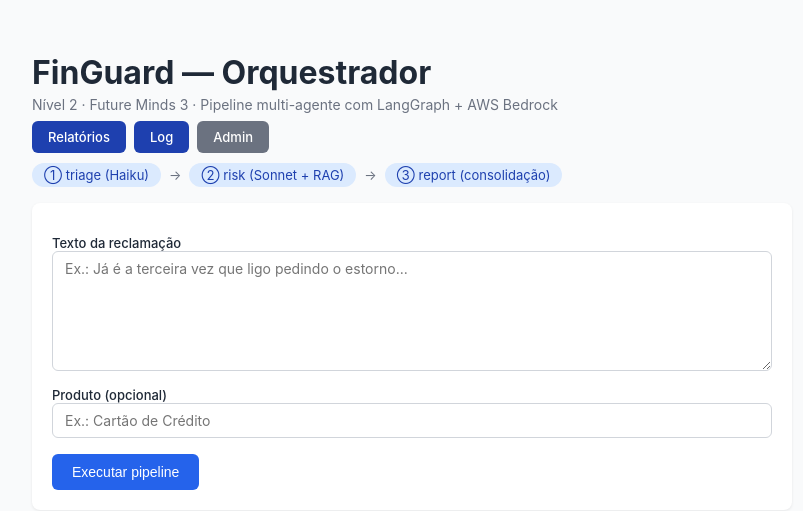
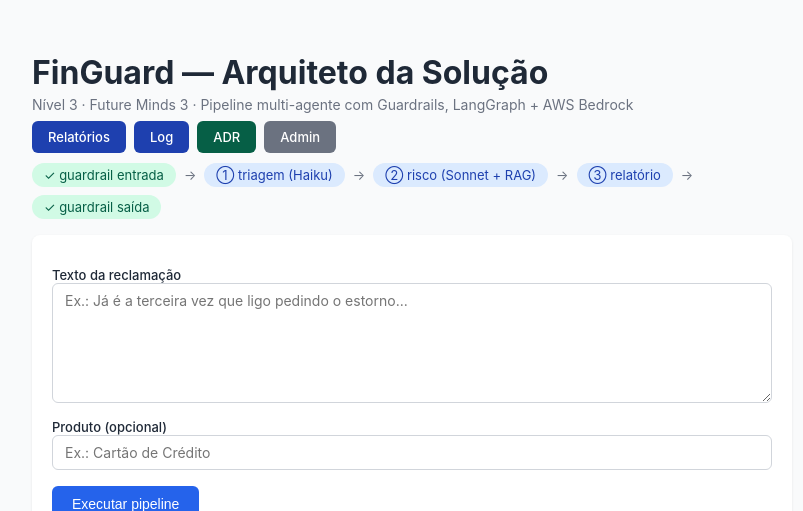
Before and after one commit to Rolmer1964/finguard-fm3, a FastAPI app: page / in a window 1280 px wide. Shown: the top 511 px of the page, without its empty margins (228-1031 px from the left). Run offline with FastAPI, Linux system fonts and the light colour scheme.

Commit message:
chore: atualiza todas as referências de Nível 2 para Nível 3
- index.html.j2: título, subtítulo, pipeline visual com guardrails e link ADR
- report_writer.py: cabeçalho do relatório MD
- settings.py: comentário do bloco RAG
- .env.example: header + variáveis GUARDRAIL_ID/GUARDRAIL_VERSION
- Makefile: help text
- README.md: reescrito para refletir arquitetura do Nível 3 (guardrails, ADR, grafo atualizado)

```diff
--- a/app/src/report_writer.py
+++ b/app/src/report_writer.py
@@ -35,7 +35,7 @@ def _build_recommendations(by_category: dict, by_risk: dict, critical: list) ->
 
 def _render_md(items: list[dict], totals: dict, critical: list, recs: list[str]) -> str:
     lines = [
-        "# FinGuard — Relatório Gerencial (Nível 2)",
+        "# FinGuard — Relatório Gerencial (Nível 3)",
         "",
         f"_Gerado em {datetime.utcnow().isoformat(timespec='seconds')}Z_",
         "",
--- a/app/src/settings.py
+++ b/app/src/settings.py
@@ -23,7 +23,7 @@ class Settings(BaseSettings):
     GUARDRAIL_ID: str | None = None
     GUARDRAIL_VERSION: str = "DRAFT"
 
-    # ---- RAG (sempre ativo no nível 2 — alimenta o agente de risco) ----
+    # ---- RAG (alimenta o agente de risco com trechos da Política Interna) ----
     RAG_DOCS_DIR: str = "/app/assets/docs"
     RAG_INDEX_DIR: str = "/app/assets/index"
     RAG_TOP_K: int = 4
--- a/app/src/templates/index.html.j2
+++ b/app/src/templates/index.html.j2
@@ -2,7 +2,7 @@
 <html lang="pt-BR">
 <head>
 <meta charset="utf-8">
-<title>FinGuard — Orquestrador (Nível 2)</title>
+<title>FinGuard — Arquiteto da Solução (Nível 3)</title>
 <style>
   body { font-family: -apple-system, BlinkMacSystemFont, "Segoe UI", Roboto, sans-serif; max-width: 760px; margin: 32px auto; padding: 0 16px; color: #1f2937; background: #f9fafb; }
   h1 { margin-bottom: 4px; }
@@ -22,21 +22,26 @@
 <body>
 <div style="display:flex;justify-content:space-between;align-items:flex-start;flex-wrap:wrap;gap:8px">
   <div>
-    <h1 style="margin-bottom:4px">FinGuard — Orquestrador</h1>
-    <div class="muted">Nível 2 · Future Minds 3 · Pipeline multi-agente com LangGraph + AWS Bedrock</div>
+    <h1 style="margin-bottom:4px">FinGuard — Arquiteto da Solução</h1>
+    <div class="muted">Nível 3 · Future Minds 3 · Pipeline multi-agente com Guardrails, LangGraph + AWS Bedrock</div>
   </div>
   <div style="display:flex;gap:8px;align-self:center">
     <a href="/reports" style="background:#1e40af;color:white;padding:8px 16px;border-radius:6px;font-size:13px;font-weight:500;text-decoration:none">Relatórios</a>
     <a href="/traces"  style="background:#1e40af;color:white;padding:8px 16px;border-radius:6px;font-size:13px;font-weight:500;text-decoration:none">Log</a>
+    <a href="/adr"     style="background:#065f46;color:white;padding:8px 16px;border-radius:6px;font-size:13px;font-weight:500;text-decoration:none">ADR</a>
     <a href="/admin"   style="background:#6b7280;color:white;padding:8px 16px;border-radius:6px;font-size:13px;font-weight:500;text-decoration:none">Admin</a>
   </div>
 </div>
 <div class="pipeline" style="margin-top:10px">
-  <span class="step">① triage (Haiku)</span>
+  <span class="step" style="background:#d1fae5;color:#065f46">✓ guardrail entrada</span>
   <span class="arrow">→</span>
-  <span class="step">② risk (Sonnet + RAG)</span>
+  <span class="step">① triagem (Haiku)</span>
   <span class="arrow">→</span>
-  <span class="step">③ report (consolidação)</span>
+  <span class="step">② risco (Sonnet + RAG)</span>
+  <span class="arrow">→</span>
+  <span class="step">③ relatório</span>
+  <span class="arrow">→</span>
+  <span class="step" style="background:#d1fae5;color:#065f46">✓ guardrail saída</span>
 </div>
 
 <form action="/analyze-form" method="post" class="card">
```
Also changed, not shown: README.md, 2 other files.
